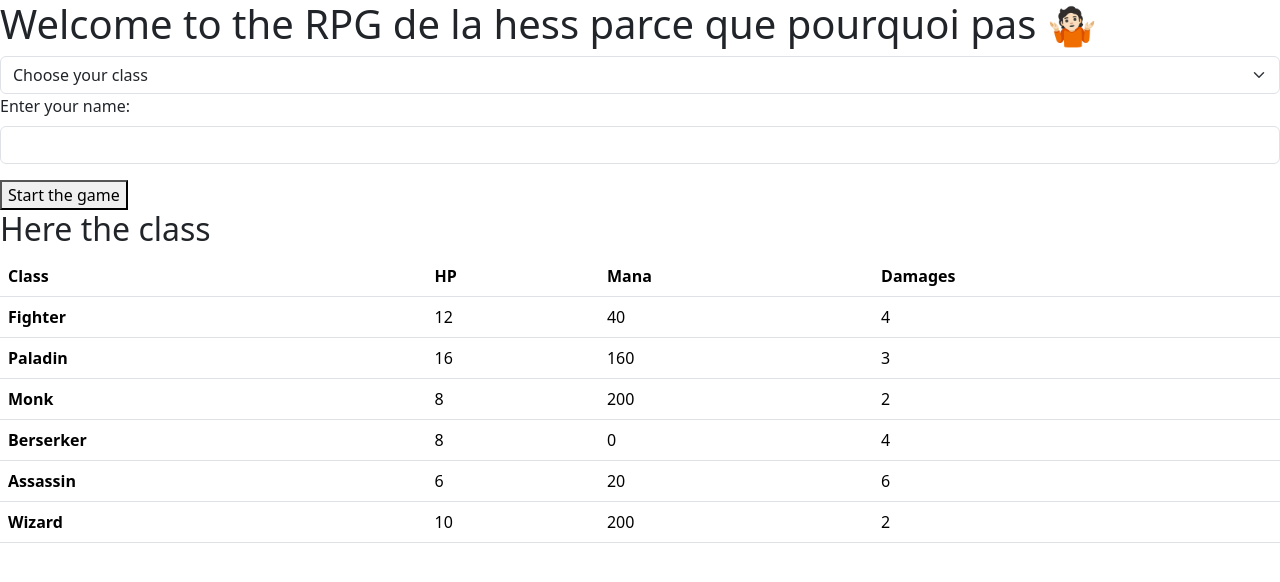
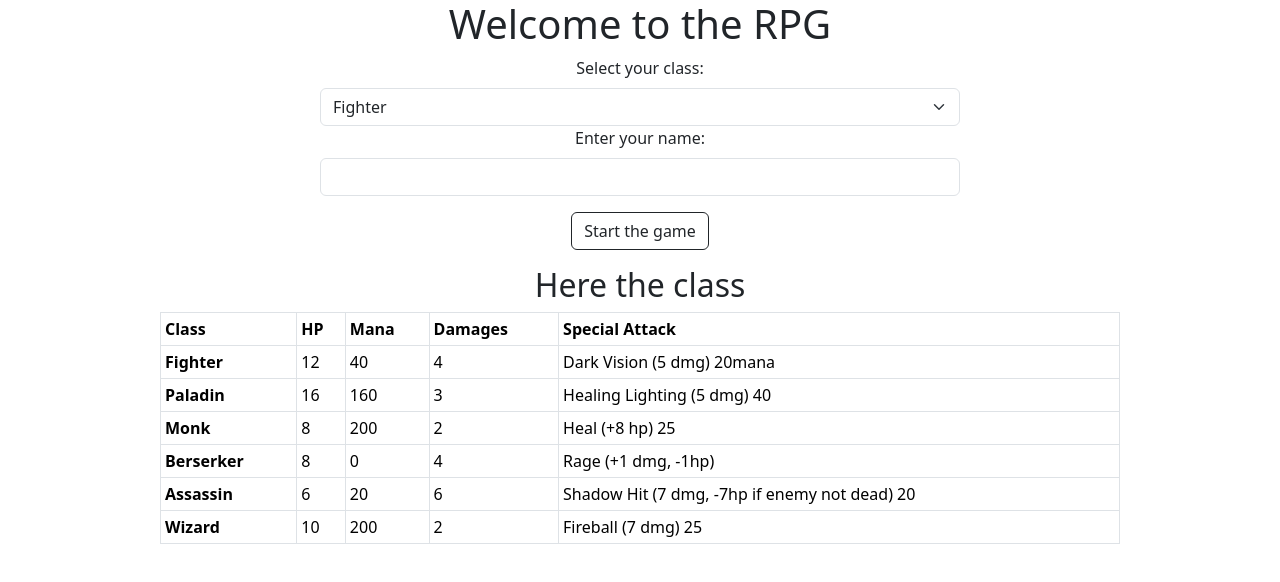
Before and after one commit to Jokeraware/RPG, a plain HTML site: page index.html in a window 1280 px wide. Drawn offline with nearby package versions, Linux system fonts and the light colour scheme.

Commit message:
un peu, vraiment un chouia de front

```diff
--- a/berserker.js
+++ b/berserker.js
@@ -1,10 +1,11 @@
 class Berserker extends Character {
   constructor (name, hp = 8, mana = 0, dmg = 4) {
     super(name, hp, mana, dmg);
+    this.atkSpeManaCost = 0;
   }
 
   atkSpe() {
-    this.hp--;
+    this.hp -=1;
     this.dmg++;
   }
-}
+}swz
--- a/fighter.js
+++ b/fighter.js
@@ -11,6 +11,7 @@ class Fighter extends Character {
     }
     else {
       console.log('Not enough mana');
+      this.dealDamage(victim);
     }
   }
 }
--- a/game.js
+++ b/game.js
@@ -35,19 +35,26 @@ class Game {
         if (character.state === 'Playing') {
           console.log(`It's time for ${character.name} to play.`);
           let enemies = this.characters.filter(enemy => enemy.state === 'Playing' && enemy !== character);
-          // Ajouter le joueur à la liste des ennemis potentiels
+          // Add player to enemy list
           if (this.player.state === 'Playing') {
             enemies.push(this.player);
           }
           const randomEnemy = enemies[Math.floor(Math.random() * enemies.length)];
+          // Randomly decide whether to perform a simple attack or a special attack
+          const randomAction = Math.random() < 0.5 ? '1' : '2'; // 50/50, pile ou face donc 1 ou 2
+          if (randomAction === '1') {
             character.dealDamage(randomEnemy);
-          console.log(`${character.name} is attacking ${randomEnemy.name}. He deals him ${character.dmg} damages. ${randomEnemy.name} got ${randomEnemy.hp} lifepoints left.`);
+            console.log(`${character.name} is attacking ${randomEnemy.name} with a simple attack. He deals him ${character.dmg} damage. ${randomEnemy.name} has ${randomEnemy.hp} health points left.`);
+          } else {
+              character.atkSpe(randomEnemy);
+              console.log(`${character.name} is attacking ${randomEnemy.name} with a special attack. He deals him ${character.dmg} damage. ${randomEnemy.name} has ${randomEnemy.hp} health points left.`);
+            }
           this.watchStats();
         }
       });
 
       // Player's turn
-      if (this.player.state === 'Playing'){
+      if (this.player.state === 'Playing') {
         console.log("It's your turn to play");
         let action = prompt("1. Simple Attack | 2. Special Attack");
         let target = prompt("Enter the target's name");
@@ -83,9 +90,6 @@ class Game {
     }
   }
 
-
-
-
   watchStats() {
     console.log("Player Stats:");
     console.log(`${this.player.name} : PV = ${this.player.hp}, Mana = ${this.player.mana}, Damage = ${this.player.dmg}`);
@@ -118,7 +122,6 @@ class Game {
       winner.state = 'Winner';
     }
   }
-
 }
 
 const npc1 = new Fighter("Grace");
--- a/index.html
+++ b/index.html
@@ -8,10 +8,11 @@
   <title>RPG</title>
 </head>
 <body>
-  <h1>Welcome to the RPG de la hess parce que pourquoi pas 🤷🏻</h1>
+  <h1 class="text-center">Welcome to the RPG</h1>
 
-  <select class="form-select" aria-label="Default select example" id="classSelect">
-    <option selected>Choose your class</option>
+  <div class="d-flex flex-column justify-content-center align-items-center">
+    <label for="playerName" class="form-label">Select your class:</label>
+    <select class="form-select w-50" aria-label="Default select example" id="classSelect">
       <option value="Fighter">Fighter</option>
       <option value="Paladin">Paladin</option>
       <option value="Monk">Monk</option>
@@ -19,23 +20,28 @@
       <option value="Assassin">Assassin</option>
       <option value="Wizard">Wizard</option>
     </select>
-
-  <div class="mb-3">
-    <label for="playerName" class="form-label">Enter your name:</label>
-    <input type="text" class="form-control" id="playerName">
   </div>
 
-  <button id="startButton">Start the game</button>
+  <div class="d-flex flex-column justify-content-center align-items-center">
+    <label for="playerName" class="form-label">Enter your name:</label>
+    <input type="text" class="form-control w-50" id="playerName">
+  </div>
 
+  <div class="d-flex flex-column justify-content-center align-items-center p-3">
+    <button class="btn btn-outline-dark" id="startButton">Start the game</button>
+  </div>
+
+  <div class="d-flex flex-column justify-content-center align-items-center">
   <h2>Here the class</h2>
 
-  <table class="table">
+  <table class="table table-sm table-bordered w-75">
     <thead>
       <tr>
         <th scope="col">Class</th>
         <th scope="col">HP</th>
         <th scope="col">Mana</th>
         <th scope="col">Damages</th>
+        <th scope="col">Special Attack</th>
       </tr>
     </thead>
     <tbody>
@@ -44,39 +50,46 @@
         <td>12</td>
         <td>40</td>
         <td>4</td>
+        <td>Dark Vision (5 dmg) 20mana</td>
       </tr>
       <tr>
         <th scope="row">Paladin</th>
         <td>16</td>
         <td>160</td>
         <td>3</td>
+        <td>Healing Lighting (5 dmg) 40</td>
       </tr>
       <tr>
         <th scope="row">Monk</th>
         <td>8</td>
         <td>200</td>
         <td>2</td>
+        <td>Heal (+8 hp) 25</td>
       </tr>
       <tr>
         <th scope="row">Berserker</th>
         <td>8</td>
         <td>0</td>
         <td>4</td>
+        <td>Rage (+1 dmg, -1hp)</td>
       </tr>
       <tr>
         <th scope="row">Assassin</th>
         <td>6</td>
         <td>20</td>
         <td>6</td>
+        <td>Shadow Hit (7 dmg, -7hp if enemy not dead) 20</td>
       </tr>
       <tr>
         <th scope="row">Wizard</th>
         <td>10</td>
         <td>200</td>
         <td>2</td>
+        <td>Fireball (7 dmg) 25</td>
       </tr>
     </tbody>
   </table>
+</div>
 
   <!-- GAME JS SCRIPTS -->
   <script src="characters.js"></script>
--- a/script.js
+++ b/script.js
@@ -11,7 +11,7 @@ document.addEventListener('DOMContentLoaded', function() {
     const playerName = document.getElementById('playerName').value;
     console.log("Player name:", playerName);
 
-    // Create a new character object with the selected class and player's name
+    // Create a new character with the selected class and player's name
     let playerCharacter;
     switch (selectedClass) {
       case 'Fighter':
@@ -37,7 +37,7 @@ document.addEventListener('DOMContentLoaded', function() {
         return;
     }
 
-    // Launch game with the selected character
+    // Launch game with the player character
     const game = new Game(playerCharacter);
     game.startGame();
   });
```
Lines whose indentation alone changed are shown as unchanged.
